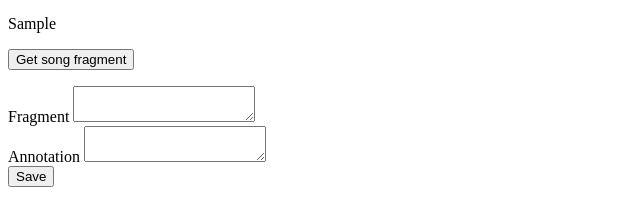
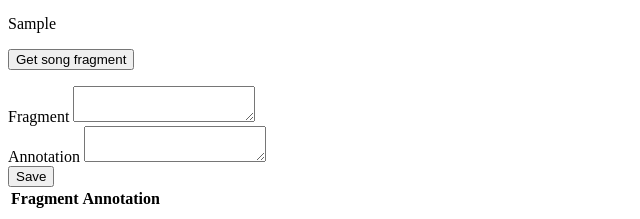
Before and after one commit to dominiquecuevas/Note, a Flask app: template templates/results.html in a window 1280 px wide. Shown: the part 586-805 px from the top of the page, without its empty margins (0-640 px from the left). Before the commit the page ends 773 px from the top, so only its background shows below. Run offline with Flask 2, Linux system fonts and the light colour scheme; the template is opened without the code that fills it: most values are stand-ins (such as "Sample title", 1, 10 or a date in 2020); lists and menus that the app fills with data are empty.

Commit message:
ajax for db data

```diff
--- a/templates/results.html
+++ b/templates/results.html
@@ -37,7 +37,7 @@
     <input type="button" id="get-fragment" value="Get song fragment" />
     </p>
 
-    <div>
+    <div id="annotation">
     <form action="/save" method="POST">
     Fragment <textarea id="fragment" name='fragment'></textarea><br>
     Annotation <textarea name='annotation'></textarea><br>
@@ -47,6 +47,12 @@
     <input type='hidden' name='video_url' value="{{ video_url }}">
     <input type='submit' value='Save'>
     </form>
+
+    <table id="q_annotations">
+        <th>Fragment</th>
+        <th>Annotation</th>
+        <!-- append rows from query -->
+    </table>
     </div>
 
     <script>
@@ -68,7 +74,7 @@
         evt.preventDefault();
         // $('#lyrics').html('bye<br>bye<br>');
 
-
+        $('#q_annotations').append('<tr>test append to table</tr>');
 
         const q = $('#searchTerm').val();
         $.get(`/api/search?q=${q}`, (res) => {
@@ -85,7 +91,14 @@
 
             $('input[name="video_url"]').val(res.video_url);
             $('iframe').attr('src', `https://www.youtube.com/embed/${res.video_url}?autoplay=0`);
+
+            // get q_annotations from json, is a list of tuples
+            // index into tuples, add a row 'tr'
+                // have a fragment 'td' and annotation 'td'
+            for (const annotation of res.q_annotations)
+            $('#q_annotations').append(`<tr><td>${res.q_annotations}</td></tr>`);
         });
+
     });
 
     </script>
```
